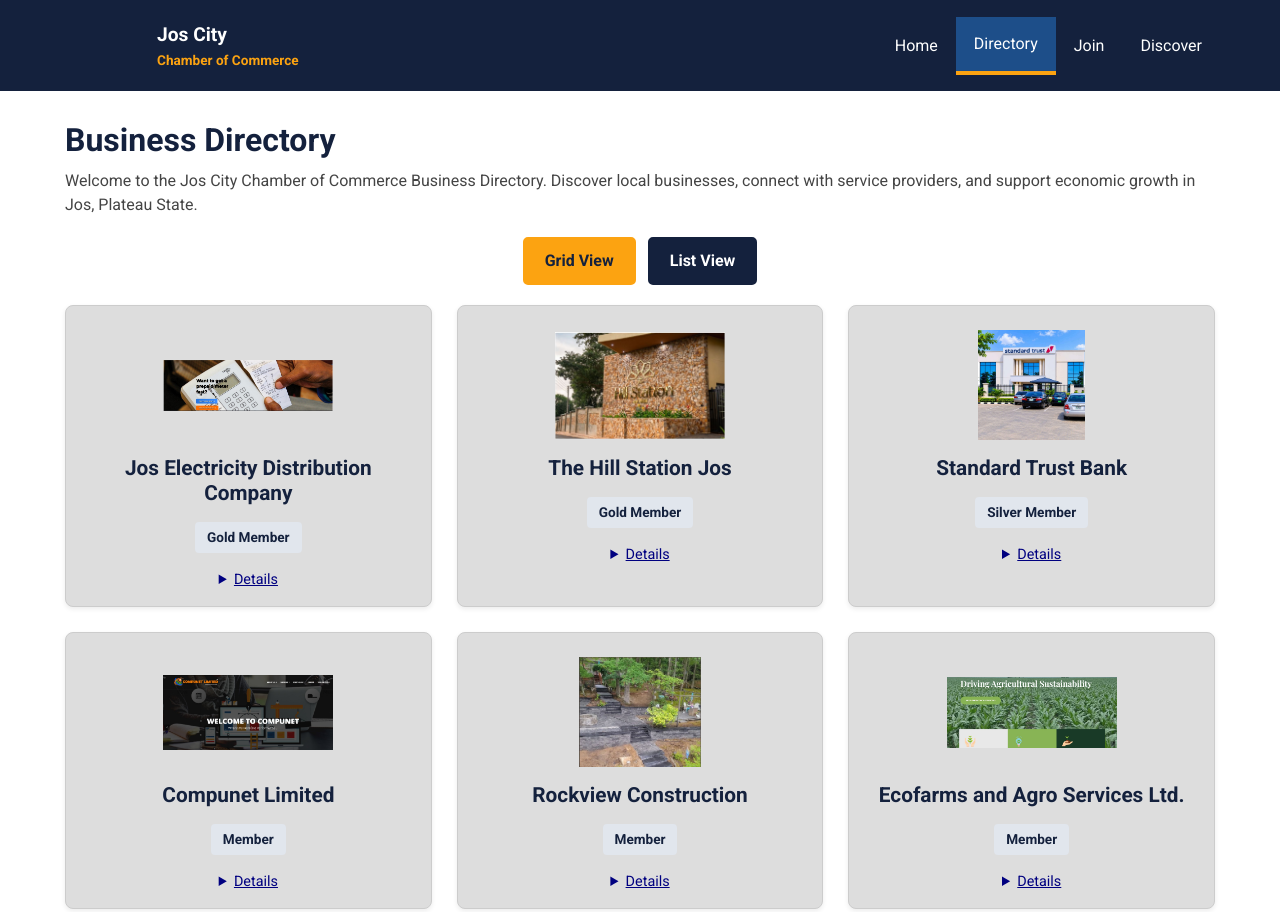
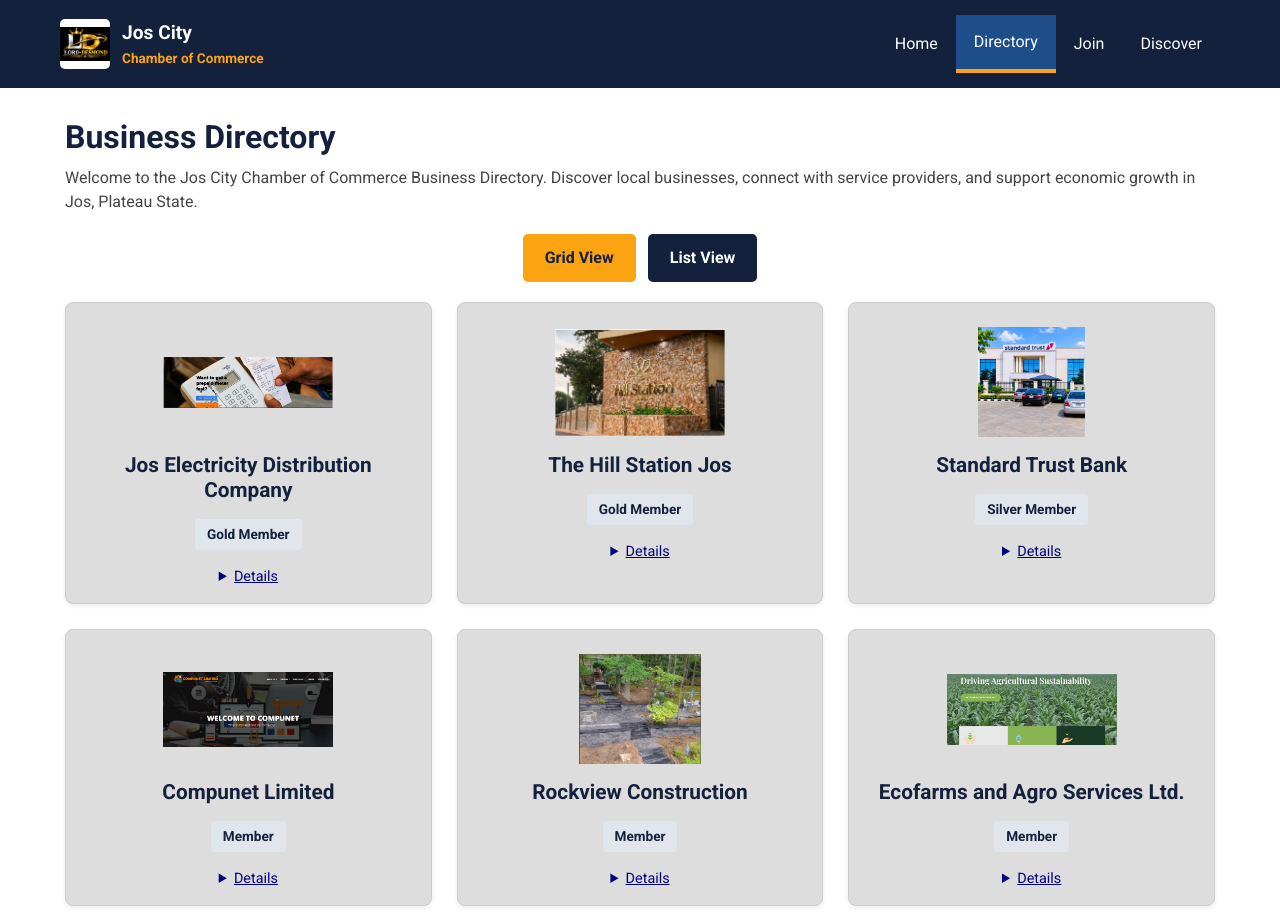
Before and after one commit to lorddesmond123/wdd231, a plain HTML site: page chamber/directory.html in a window 1280 px wide. Shown: the top 912 px of the page. Drawn offline with Linux system fonts and the light colour scheme.

Commit message:
correction done

```diff
--- a/chamber/directory.html
+++ b/chamber/directory.html
@@ -41,9 +41,10 @@
         <div class="header-content">
 
             <div class="site-brand">
-                <svg width="85" height="61">
-                    <use href="images/logo.svg#logo"></use>
-                </svg>
+                <img src="images/logo.webp"
+     alt="Jos City Chamber of Commerce logo"
+     width="85"
+     height="61">
                 <div>
                     <span class="brand-name">Jos City</span>
                     <span class="brand-subtitle">Chamber of Commerce</span>
```
